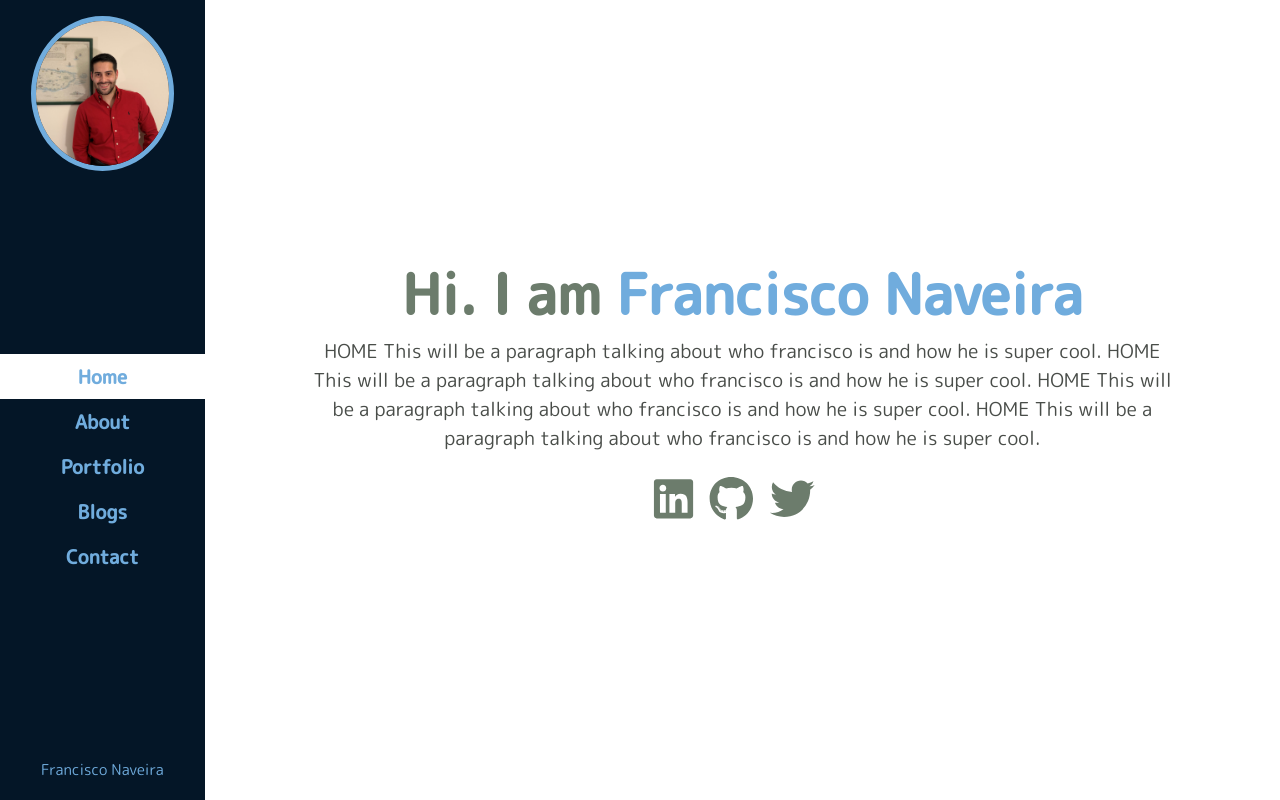
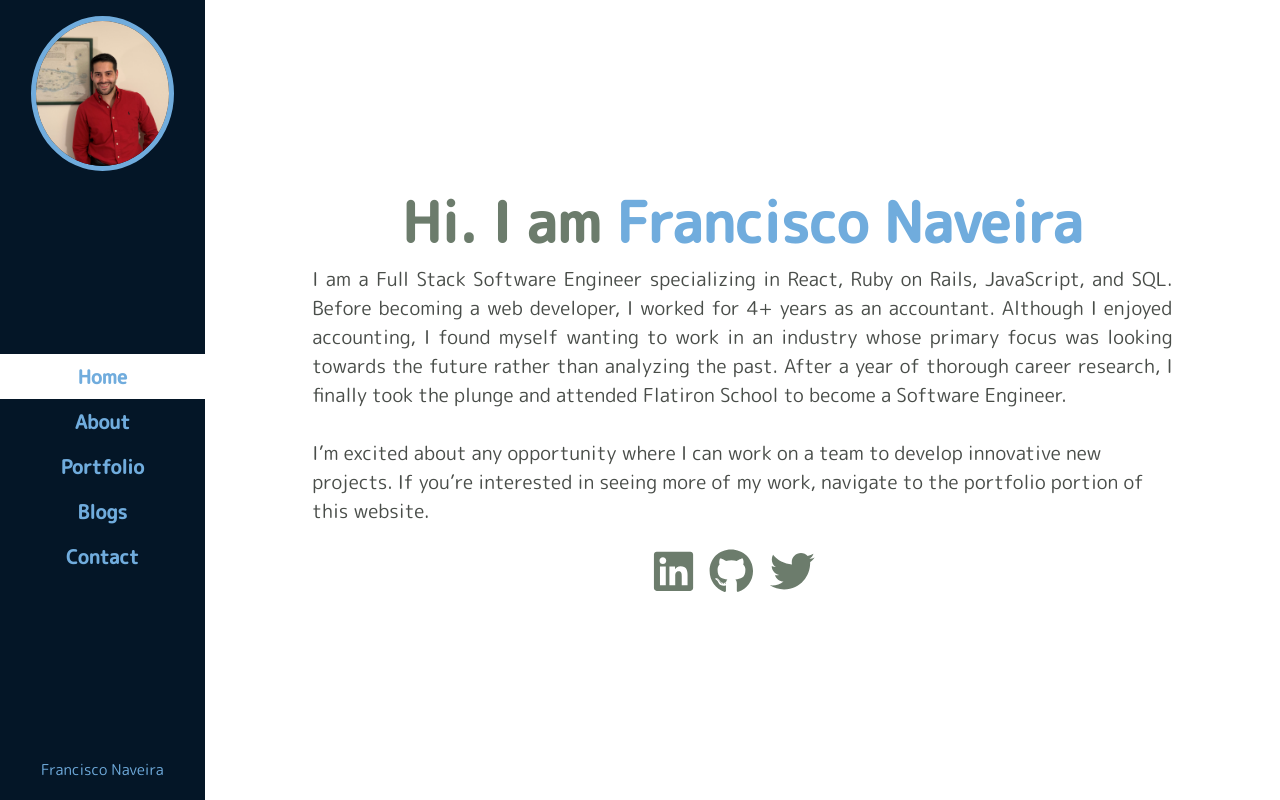
Before and after one commit to FranciscoNav/francisco-portfolio, a React (Create React App) app: page / in a window 1280 px wide. Built offline with nearby package versions, Linux system fonts and the light colour scheme.

Commit message:
Added Home Page Main text

```diff
--- a/src/pages/Home.js
+++ b/src/pages/Home.js
@@ -12,10 +12,15 @@ function Home() {
                     <span> Francisco Naveira</span>
                 </h1>
                 <p className="homepage-subtext">
-                    HOME This will be a paragraph talking about who francisco is and how he is super cool.
-                    HOME This will be a paragraph talking about who francisco is and how he is super cool.
-                    HOME This will be a paragraph talking about who francisco is and how he is super cool.
-                    HOME This will be a paragraph talking about who francisco is and how he is super cool.
+                    I am a  Full Stack Software Engineer specializing in React, Ruby on Rails, JavaScript, and SQL.
+                    Before becoming a web developer, I worked for 4+ years as an accountant. Although I enjoyed accounting,
+                    I found myself wanting to work in an industry whose primary focus was looking towards the future rather than analyzing the past.
+                    After a year of thorough career research, I finally took the plunge and attended Flatiron School to become a Software Engineer.
+                </p>
+                <br></br>
+                <p>
+                    I’m excited about any opportunity where I can work on a team to develop innovative new projects.
+                    If you’re interested in seeing more of my work, navigate to the portfolio portion of this website.
                 </p>
 
                 <div className='icons'>
--- a/src/styles/typography.scss
+++ b/src/styles/typography.scss
@@ -16,7 +16,7 @@
 }
 
 .homepage-subtext{
-    text-align: center;
+    text-align: justify;
 }
 
 .icons{
```
